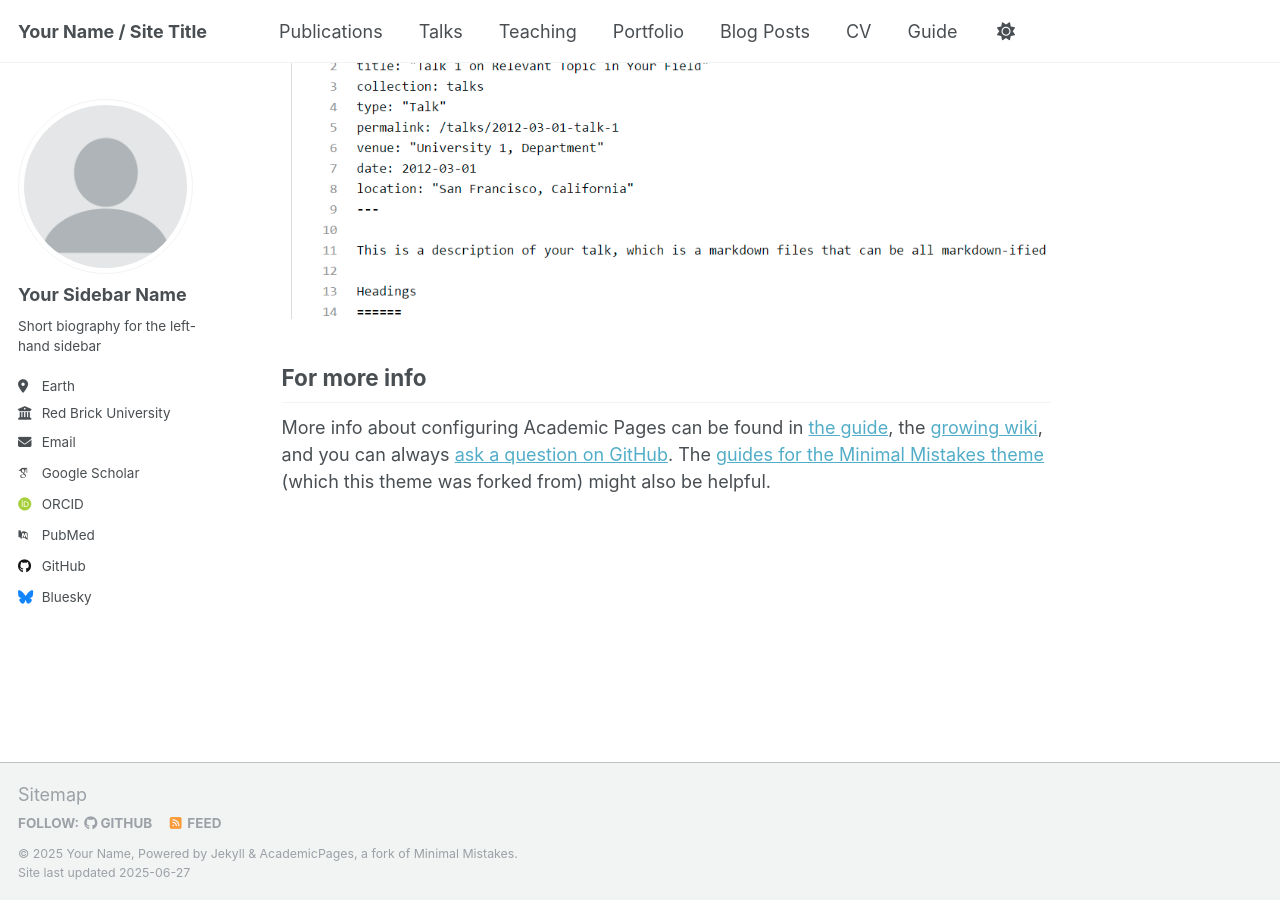
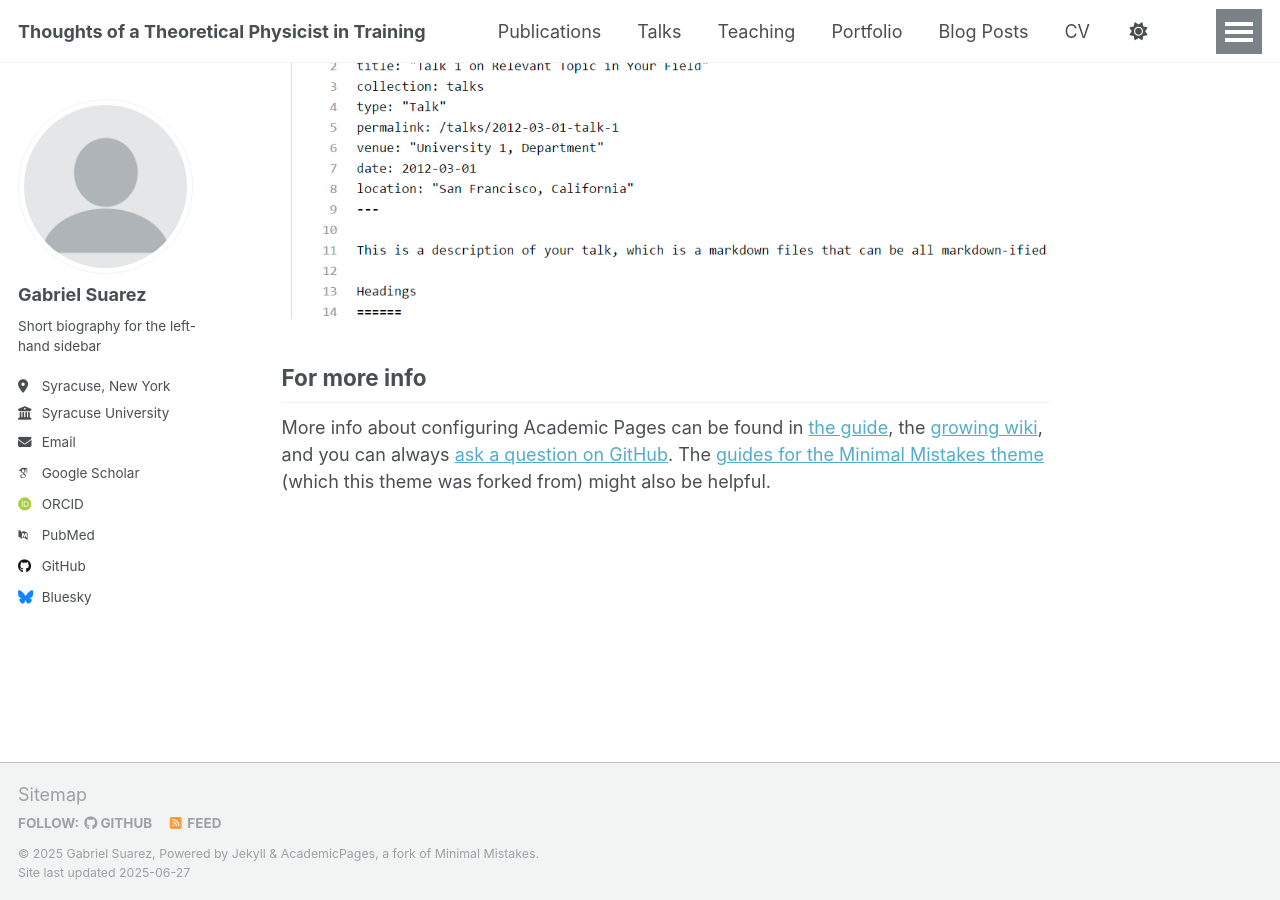
Before and after one commit to marfmarfalot/marfmarfalot.github.io, a Jekyll site: the page built from _pages/about.md, in a window 1280 px wide and 900 px high, scrolled down 2636 px. Built offline with Jekyll 4.4.1, drawn with Linux system fonts in a browser that asks for light colours; some web fonts are replaced.

Commit message:
Update _config.yml

```diff
--- a/_config.yml
+++ b/_config.yml
@@ -9,9 +9,9 @@
 # Basic Site Settings
 locale                   : "en-US"
 site_theme               : "default"
-title                    : "Your Name / Site Title"
+title                    : "Thoughts of a Theoretical Physicist in Training"
 title_separator          : "-"
-name                     : &name "Your Name"
+name                     : &name "Gabriel Suarez"
 description              : &description "personal description"
 url                      : https://academicpages.github.io # the base hostname & protocol for your site e.g. "https://[your GitHub username].github.io" or if you already have some other page hosted on Github then use "https://[your GitHub username].github.io/[Your Repo Name]"
 baseurl                  : "" # the subpath of your site, e.g. "/blog"
@@ -23,13 +23,13 @@ repository               : "academicpages/academicpages.github.io"
 author:
   # Biographic information
   avatar           : "profile.png"
-  name             : "Your Sidebar Name"
+  name             : "Gabriel Suarez"
   pronouns         : # example: "she/her"
   bio              : "Short biography for the left-hand sidebar"
-  location         : "Earth"
-  employer         : "Red Brick University"
+  location         : "Syracuse, New York"
+  employer         : "Syracuse University"
   uri              : # URL
-  email            : "none@example.org"
+  email            : "gmsuarez@syr.edu"
 
   # Academic websites
   academia         : # URL
```
